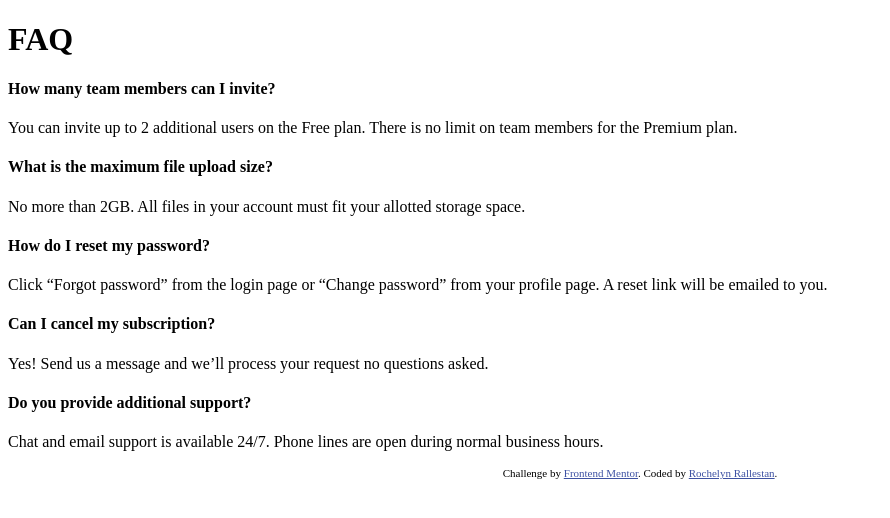
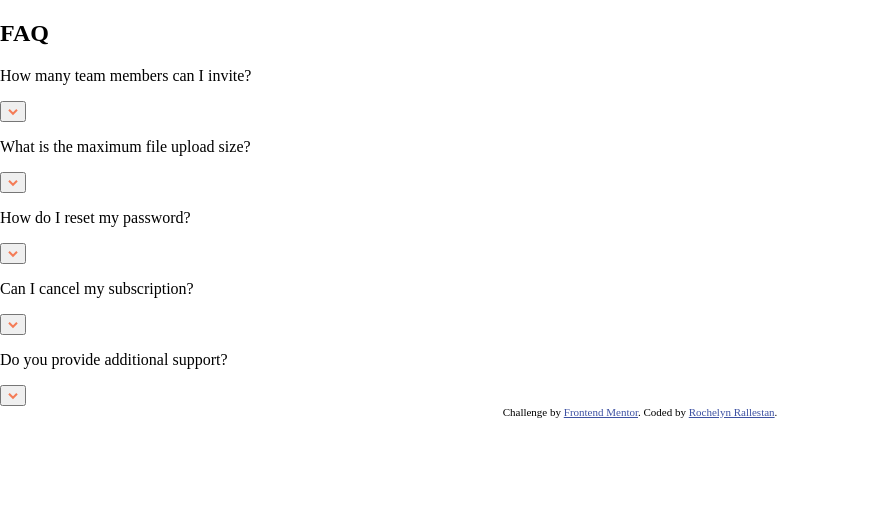
Before and after one commit to roche-tan/accordion-card, a plain HTML site: page index.html in a window 1280 px wide. Shown: the whole page, without its empty margins (0-890 px from the left). Drawn offline with Linux system fonts and the light colour scheme.

Commit message:
javascript code

```diff
--- /dev/null
+++ b/app.js
@@ -0,0 +1,30 @@
+//using slectors inside de element
+
+const questions = document.querySelectorAll(".question");
+
+questions.forEach(function (question) {
+    // console.log(question);
+    const btn = question.querySelector(".question-btn");
+    // console.log(btn);
+    btn.addEventListener("click", function () {
+        questions.forEach(function (item) {
+            // console.log(item);
+            if (item !== question) {
+                item.classList.remove("show.text");
+            }
+        });
+        question.classList.toggle("show-text");
+    });
+});
+
+
+//traversing the dom
+
+// const btns = document.querySelectorAll(".question-btn");
+
+// btns.forEach(function (btn) {
+//     btn.addEventListener("click", function (e) {
+//         const question = e.currentTarget.parentElement.parentElement;
+//         question.classList.toggle('show-text');
+//     });
+// });;
--- a/index.html
+++ b/index.html
@@ -15,24 +15,112 @@
 </head>
 
 <body>
+
   <div class="global-context">
-    <h1>FAQ</h1>
     <div class="question-box">
+      <div class="img-woman">
+        <!-- <img src="images/illustration-box-desktop.svg" alt="box" class="image-context-mobile"> -->
+        <!-- <img src="images/illustration-woman-online-desktop.svg" alt="woman-desktop" class="image-context"> -->
+        <!-- <img src="images/illustration-woman-online-mobile.svg" alt="woman-mobile"> -->
+      </div>
 
-      <h4 class="question">How many team members can I invite?</h4>
-      <p class="answer"> You can invite up to 2 additional users on the Free plan. There is no limit on team members for the Premium plan.</p>
+      <section class="questions">
 
-      <h4 class="question">What is the maximum file upload size?</h4>
-      <p class="answer"> No more than 2GB. All files in your account must fit your allotted storage space.</p>
+        <!-- title -->
+        <div class="title">
+          <h2>FAQ</h2>
+        </div>
 
-      <h4 class="question">How do I reset my password?</h4>
-      <p class="answer"> Click “Forgot password” from the login page or “Change password” from your profile page. A reset link will be emailed to you.</p>
+        <!-- questions -->
+        <div class="section-center">
 
-      <h4 class="question">Can I cancel my subscription?</h4>
-      <p class="answer"> Yes! Send us a message and we’ll process your request no questions asked.</p>
+          <!-- single question -->
+          <article class="question">
+            <!-- question title  -->
+            <div class="question-title">
+              <p> How many team members can I invite?</p>
+              <button type="button" class="question-btn"><span class="arrow-icon"><img src="images/icon-arrow-down.svg"
+                    alt="arrow"></span>
+              </button>
+            </div>
+            <!-- question text  -->
+            <div class="question-text">
+              <p> You can invite up to 2 additional users on the Free plan. There is no limit on team members
+                for the Premium plan. </p>
+            </div>
+          </article>
+          <!-- end question -->
 
-      <h4 class="question">Do you provide additional support?</h4>
-      <p class="answer"> Chat and email support is available 24/7. Phone lines are open during normal business hours.</p>
+          <!-- inicio pregunta -->
+          <article class="question">
+            <!-- question title -->
+            <div class="question-title">
+              <p>What is the maximum file upload size?</p>
+              <button type="button" class="question-btn"><span class="arrow-icon"><img src="images/icon-arrow-down.svg"
+                    alt="arrow"></span>
+              </button>
+            </div>
+            <!-- question text  -->
+            <div class="question-text">
+              <p> No more than 2GB. All files in your account must fit your allotted storage space.</p>
+            </div>
+          </article>
+          <!--end question -->
+
+          <!-- single question -->
+          <article class="question">
+            <!-- question title  -->
+            <div class="question-title">
+              <p> How do I reset my password?</p>
+              <button type="button" class="question-btn"><span class="arrow-icon"><img src="images/icon-arrow-down.svg"
+                    alt="arrow"></span>
+              </button>
+            </div>
+
+            <!-- question text  -->
+            <div class="question-text">
+              <p> Click “Forgot password” from the login page or “Change password” from your profile page. A reset link
+                will be emailed to you.</p>
+            </div>
+          </article>
+          <!-- end question -->
+
+          <!-- single question -->
+          <article class="question">
+            <!-- question title  -->
+            <div class="question-title">
+              <p> Can I cancel my subscription? </p>
+              <button type="button" class="question-btn"><span class="arrow-icon"><img src="images/icon-arrow-down.svg"
+                    alt="arrow"></span>
+              </button>
+            </div>
+            <!-- {/* question text */} -->
+            <div class="question-text">
+              <p> Yes! Send us a message and we’ll process your request no questions asked.</p>
+            </div>
+          </article>
+          <!-- end question -->
+
+          <!-- single question -->
+          <article class="question">
+            <!-- question title  -->
+            <div class="question-title">
+              <p> Do you provide additional support?</p>
+              <button type="button" class="question-btn"><span class="arrow-icon"><img src="images/icon-arrow-down.svg"
+                    alt="arrow"></span>
+              </button>
+            </div>
+            <!-- question text  -->
+            <div class="question-text">
+              <p> Chat and email support is available 24/7. Phone lines are open during normal business
+                hours.
+              </p>
+            </div>
+          </article>
+          <!-- end question -->
+
+        </div>
+      </section>
     </div>
   </div>
 
@@ -40,6 +128,8 @@
     Challenge by <a href="https://www.frontendmentor.io?ref=challenge" target="_blank">Frontend Mentor</a>.
     Coded by <a href="#">Rochelyn Rallestan</a>.
   </div>
+  <!-- javascript -->
+  <script src="app.js"></script>
 </body>
 
 </html>
--- a/style.css
+++ b/style.css
@@ -1,14 +1,40 @@
 @import url('https://fonts.googleapis.com/css2?family=Kumbh+Sans:wght@400;700&display=swap');
 
 :root {
-    --text-dark-blu: hsl(238, 29%, 16%);
+    --text-dark-blue: hsl(238, 29%, 16%);
     --text-soft-red: hsl(14, 88%, 65%);
     --text-very-dark-grayish-blue: hsl(237, 12%, 33%);
     --text-dark-grayish-blue: hsl(240, 6%, 50%);
     --gradient-soft-violet: hsl(273, 75%, 66%);
     --gradient-soft-blue: hsl(240, 73%, 65%);
-    --dividers-light-grayish-blue: hsl(240, 5%, 91%)
+    --dividers-light-grayish-blue: hsl(240, 5%, 91%);
 }
+
+body {
+    margin: 0;
+    padding: 0;
+    box-sizing: border-box;
+    /* background: linear-gradient(hsl(273, 75%, 66%), hsl(240, 73%, 65%));
+    font-family: 'Kumbh Sans', Arial, Helvetica, sans-serif;
+    font-size: 12px; */
+}
+
+/* hide */
+.question-text {
+    display: none;
+}
+
+.show-text .question-text {
+    display: block;
+}
+
+.show-text .arrow-icon {
+    display: inline;
+   }
+
+/* .show-text .arrow-icon {
+    transform: rotate(45deg);
+} */
 
 .attribution {
     font-size: 11px;
```
